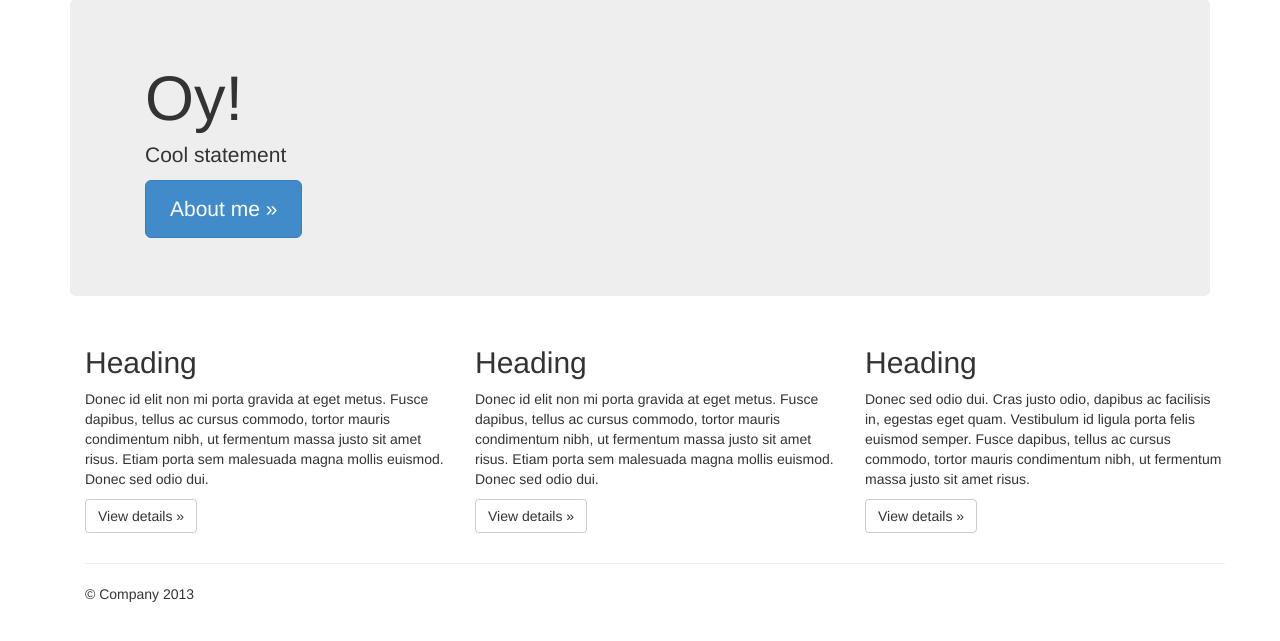
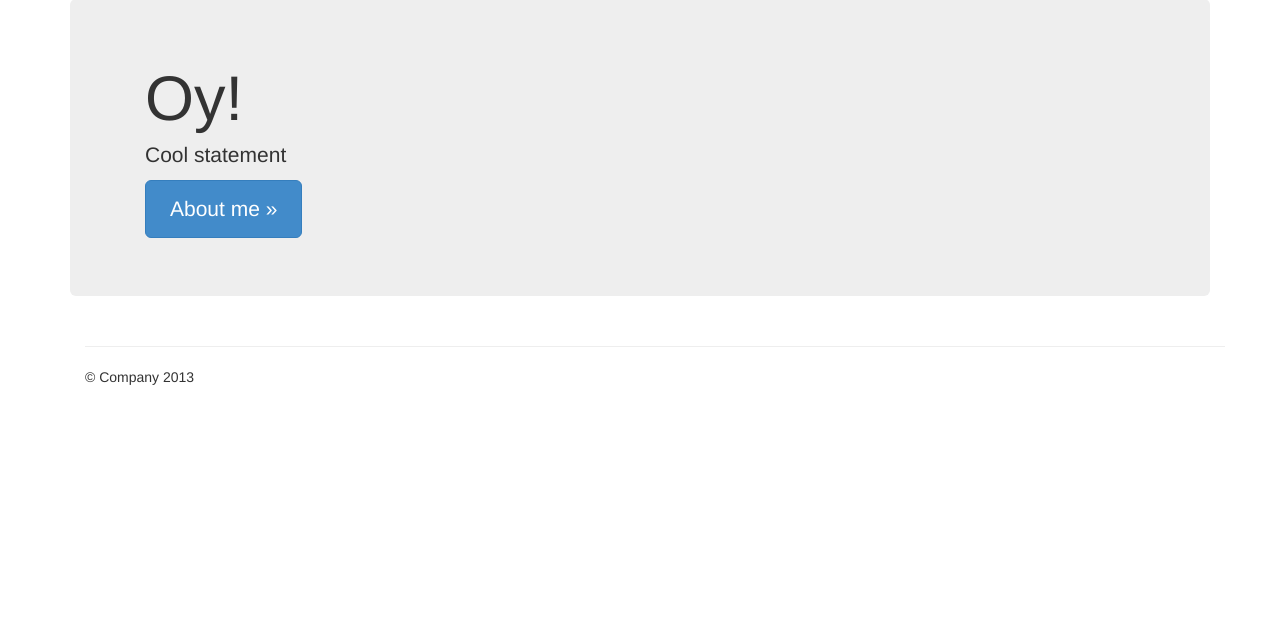
Before and after one commit to Shaynawr/portfolio-, a Django app: page / in a window 1280 px wide. Shown: the part 129-770 px from the top of the page. Run offline with Django 3.2, Linux system fonts and the light colour scheme; some libraries are stand-ins or nearby versions.

Commit message:
update About page took out things that arent needed

```diff
--- a/templates/index.html
+++ b/templates/index.html
@@ -14,29 +14,29 @@
 
     <div class="container">
       <!-- Example row of columns -->
-      <div class="row">
-        <div class="col-md-4">
-          <h2>Heading</h2>
-          <p>Donec id elit non mi porta gravida at eget metus. Fusce dapibus, tellus ac cursus commodo, tortor mauris
-              condimentum nibh, ut fermentum massa justo sit amet risus. Etiam porta sem malesuada magna mollis euismod.
-              Donec sed odio dui. </p>
-          <p><a class="btn btn-default" href="#" role="button">View details &raquo;</a></p>
-        </div>
-        <div class="col-md-4">
-          <h2>Heading</h2>
-          <p>Donec id elit non mi porta gravida at eget metus. Fusce dapibus, tellus ac cursus commodo,
-              tortor mauris condimentum nibh, ut fermentum massa justo sit amet risus. Etiam porta sem malesuada
-              magna mollis euismod. Donec sed odio dui. </p>
-          <p><a class="btn btn-default" href="#" role="button">View details &raquo;</a></p>
-       </div>
-        <div class="col-md-4">
-          <h2>Heading</h2>
-          <p>Donec sed odio dui. Cras justo odio, dapibus ac facilisis in, egestas eget quam. Vestibulum id ligula
-              porta felis euismod semper. Fusce dapibus, tellus ac cursus commodo, tortor mauris condimentum nibh,
-              ut fermentum massa justo sit amet risus.</p>
-          <p><a class="btn btn-default" href="#" role="button">View details &raquo;</a></p>
-        </div>
-      </div>
+{#      <div class="row">#}
+{#        <div class="col-md-4">#}
+{#          <h2>Heading</h2>#}
+{#          <p>Donec id elit non mi porta gravida at eget metus. Fusce dapibus, tellus ac cursus commodo, tortor mauris#}
+{#              condimentum nibh, ut fermentum massa justo sit amet risus. Etiam porta sem malesuada magna mollis euismod.#}
+{#              Donec sed odio dui. </p>#}
+{#          <p><a class="btn btn-default" href="#" role="button">View details &raquo;</a></p>#}
+{#        </div>#}
+{#        <div class="col-md-4">#}
+{#          <h2>Heading</h2>#}
+{#          <p>Donec id elit non mi porta gravida at eget metus. Fusce dapibus, tellus ac cursus commodo,#}
+{#              tortor mauris condimentum nibh, ut fermentum massa justo sit amet risus. Etiam porta sem malesuada#}
+{#              magna mollis euismod. Donec sed odio dui. </p>#}
+{#          <p><a class="btn btn-default" href="#" role="button">View details &raquo;</a></p>#}
+{#       </div>#}
+{#        <div class="col-md-4">#}
+{#          <h2>Heading</h2>#}
+{#          <p>Donec sed odio dui. Cras justo odio, dapibus ac facilisis in, egestas eget quam. Vestibulum id ligula#}
+{#              porta felis euismod semper. Fusce dapibus, tellus ac cursus commodo, tortor mauris condimentum nibh,#}
+{#              ut fermentum massa justo sit amet risus.</p>#}
+{#          <p><a class="btn btn-default" href="#" role="button">View details &raquo;</a></p>#}
+{#        </div>#}
+{#      </div>#}
 
       <hr>
 
```
Also changed, not shown: templates/contact.html (+21 -7 lines).
